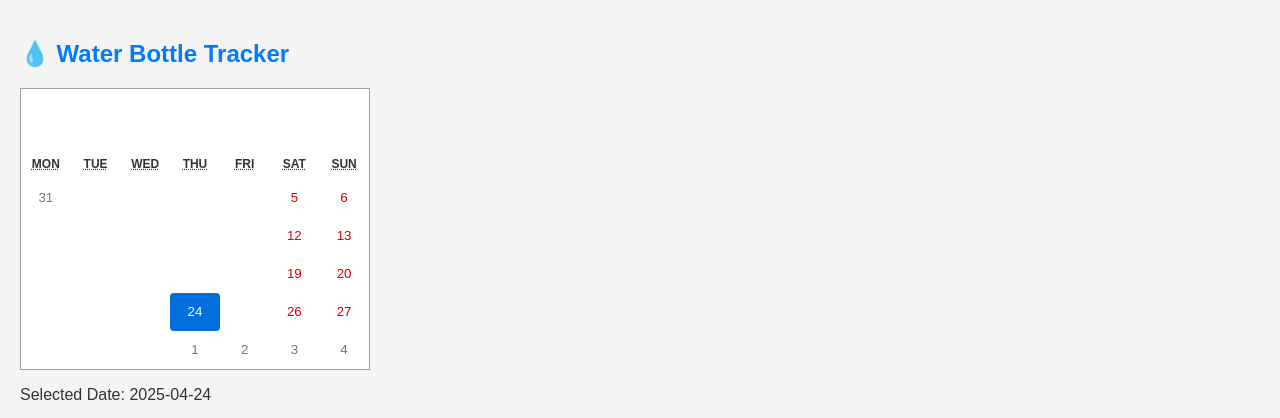
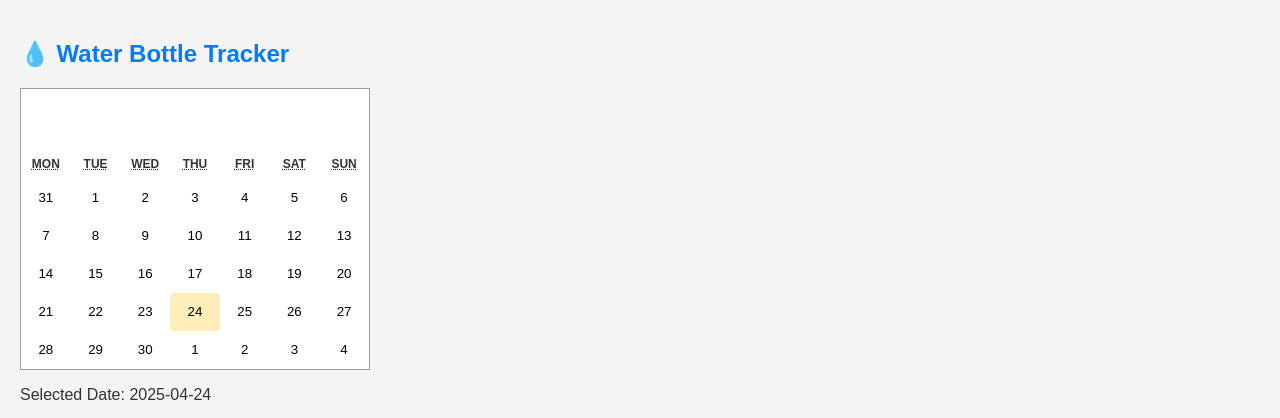
Before and after one commit to SaurabhSingh689/WaterSubscriptionTracker, a React (Create React App) app: page / in a window 1280 px wide. Shown: the top 418 px of the page. Built offline with nearby package versions, Linux system fonts and the light colour scheme; no server answers; the database is empty.

Commit message:
update calendar background

```diff
--- a/src/App.css
+++ b/src/App.css
@@ -57,3 +57,23 @@ body {
                                                                             margin-bottom: 5px;
                                                                               }
                                                                               }
+/* Fix white text on white background in react-calendar */
+.react-calendar__tile {
+  color: #000 !important;
+    background-color: #fff !important;
+    }
+
+    .react-calendar__tile--active {
+      background-color: #007BFF !important;
+        color: #fff !important;
+        }
+
+        .react-calendar__tile--now {
+          background: #ffeeba !important;
+            color: #000 !important;
+            }
+        .react-calendar__tile:enabled:hover,
+        .react-calendar__tile:enabled:focus {
+          background: #cce5ff !important;
+            color: #000 !important;
+            }
```
Also changed, not shown: 1 other file (tests, documents, lock files or other folders).
